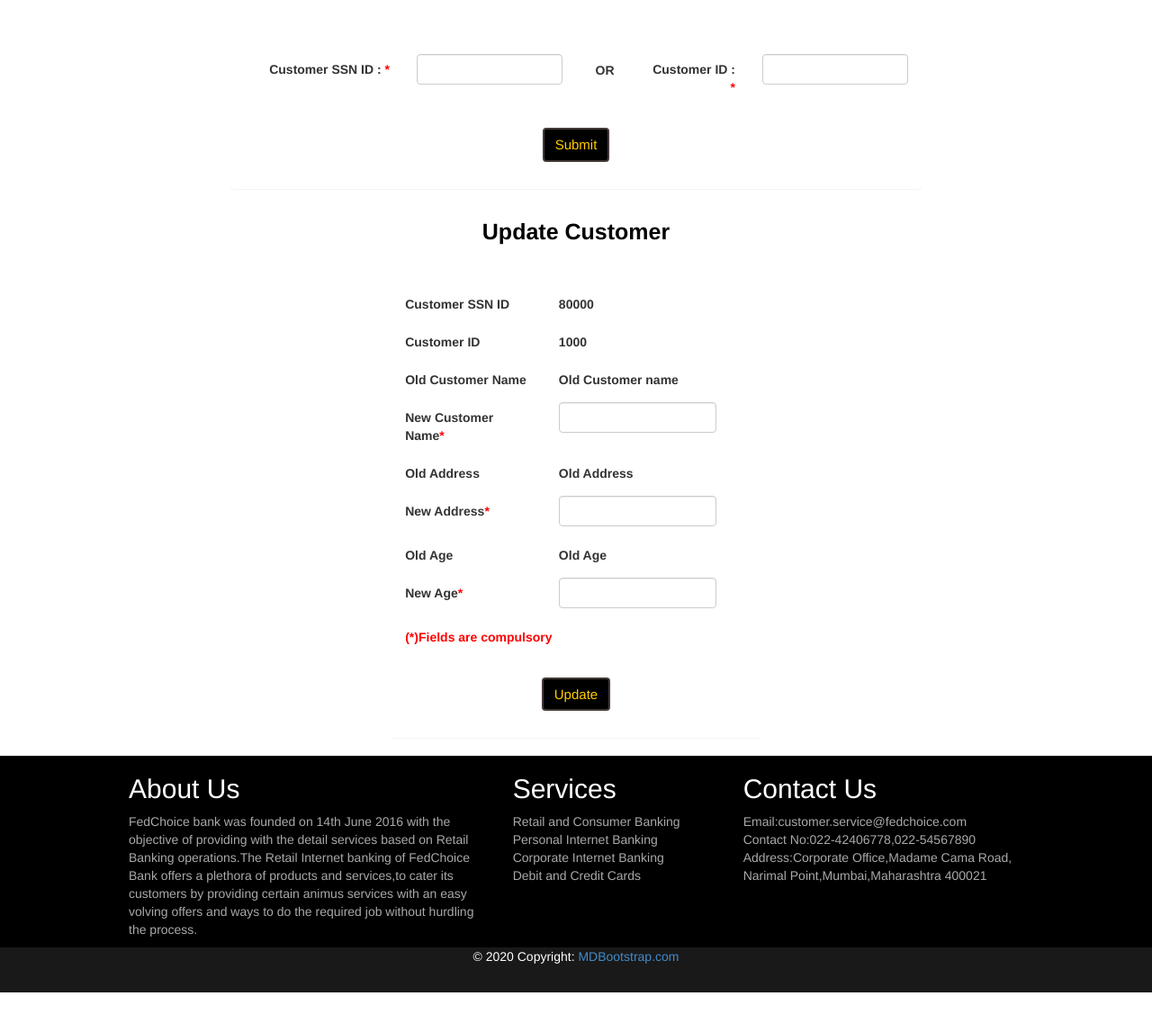
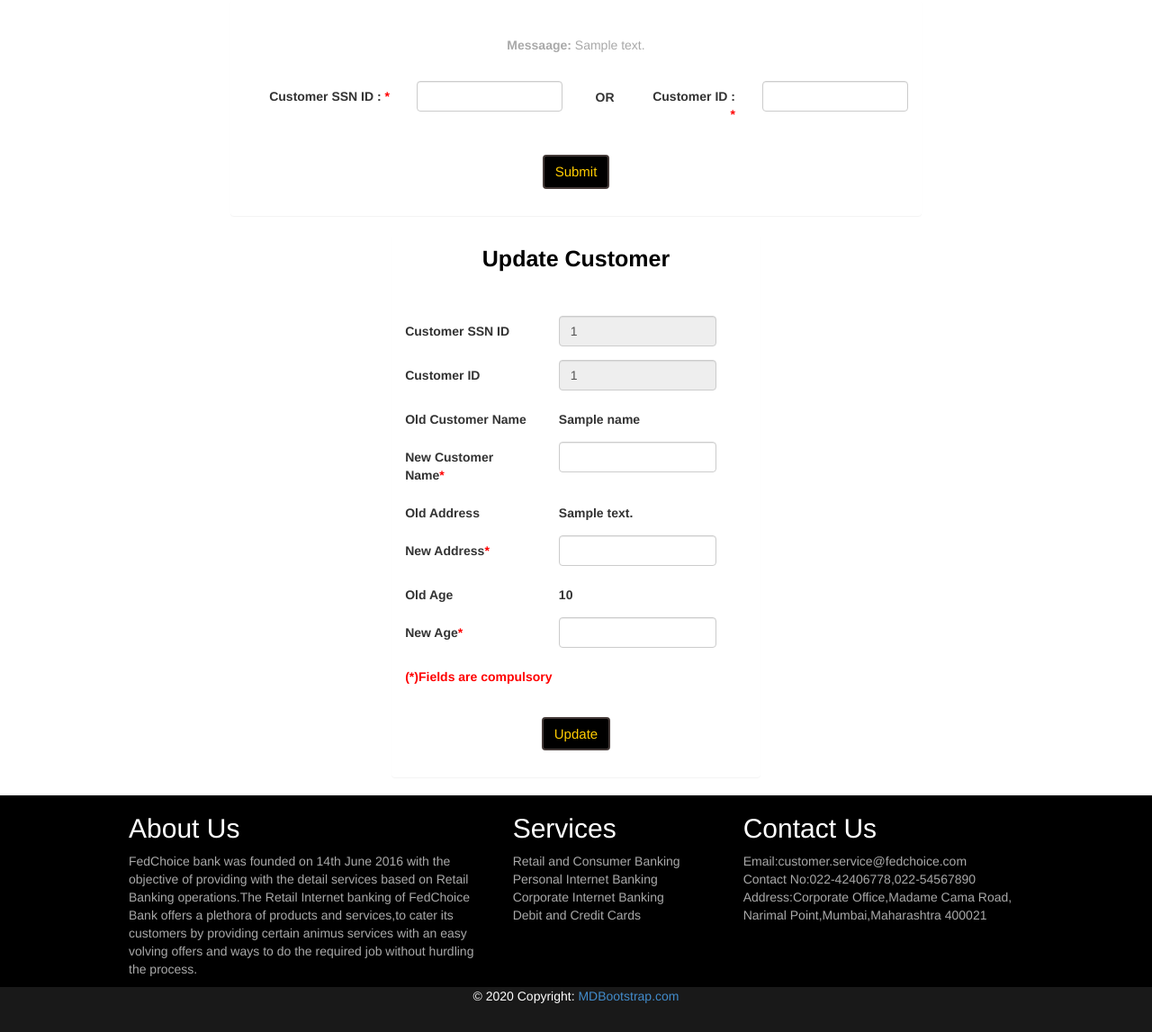
Before and after one commit to VSatej/Retail-Banking, a Flask app: template templates/updateCustomer.html in a window 1280 px wide. Shown: the part 113-1260 px from the top of the page at 90% size. Before the commit the page ends 1216 px from the top, so only its background shows below. Run offline with Flask 2, Linux system fonts and the light colour scheme; the template is opened without the code that fills it: most values are stand-ins (such as "Sample title", 1, 10 or a date in 2020); some libraries are stand-ins or nearby versions.

Commit message:
Update Customer complete!

```diff
--- a/app.py
+++ b/app.py
@@ -27,7 +27,7 @@ def login():
         password = request.form["password"]
         db = DBHandler()
         server_pass = db.get_password(login)
-        if len(server_pass) is not 0 and server_pass[0][0] == password:
+        if len(server_pass) != 0 and server_pass[0][0] == password:
             flash('Logged In Successfully')
             return render_template('client.html',name=login)
         else:
@@ -57,14 +57,45 @@ def deleteAccount():
 
 @app.route("/updateCustomer",methods=['POST','GET'])
 def updateCustomer():
+    error = None
     if request.method == 'POST':
-        new_name = request.form['']
-        new_age = request.form['']
-        new_address = request.form['']
-        #Bank.createAccount(new_name.new_age,new_address)
-        return redirect(request.url)
+        di = request.form.to_dict()
+        if "update_ssn_id" in di.keys():
+            SSN_ID = request.form["update_ssn_id"]
+            Customer_ID = request.form["update_acc_id"]
+            if not SSN_ID and not Customer_ID:
+                error = "Enter either Customer ID or SSN ID to fetch acount"
+                return render_template("updateCustomer.html",ssn_id="",cust_id="",name="",address="",age="", error=error)
+            elif SSN_ID:
+                db = DBHandler()
+                customer = db.get_customer_from_SSN_ID(SSN_ID)
+                if len(customer) == 0:
+                    error = "Invalid SSN ID"
+                    return render_template("updateCustomer.html",ssn_id="",cust_id="",name="",address="",age="", error=error)
+                else:
+                    return render_template("updateCustomer.html",ssn_id=SSN_ID,cust_id=customer[0][1],name=customer[0][2],address=customer[0][3],age=customer[0][4])
+            elif Customer_ID:
+                db = DBHandler()
+                customer = db.get_customer_from_Customer_ID(Customer_ID)
+                if len(customer) == 0:
+                    error = "Invalid Customer ID"
+                    return render_template("updateCustomer.html",ssn_id="",cust_id="",name="",address="",age="", error=error)
+                else:
+                    return render_template("updateCustomer.html",ssn_id=customer[0][0],cust_id=customer[0][1],name=customer[0][2],address=customer[0][3],age=customer[0][4])
+
+        elif "cust_new_name" in di.keys():
+            new_name = request.form['cust_new_name']
+            new_age = request.form['cust_new_age']
+            new_address = request.form['cust_new_address']
+            Customer_ID = request.form["cust_id"]
+            if new_name and new_age and new_address:
+                db = DBHandler()
+                db.update_customer_from_Customer_ID(Customer_ID, new_name, new_address, new_age)
+                return render_template("updateCustomer.html",ssn_id="",cust_id="",name="",address="",age="", error="", message="Updated Successfully!")
+
     #Bank.accountDetails()
     return render_template("updateCustomer.html",ssn_id="",cust_id="",name="",address="",age="")
+
 
 @app.route("/deleteCustomer",methods=['POST','GET'])
 def deleteCustomer():
--- a/templates/updateCustomer.html
+++ b/templates/updateCustomer.html
@@ -11,9 +11,16 @@
 <!--
     here error msg should be displayed if customer not found
 -->
+
 <div class="panel panel-default" style="border: 0px;width:60%;background:white;margin:auto;padding-top:2%">
         <div class="panel-body" style="border: 0px">
-            <form class="form-horizontal" style="padding: auto" name="data_fetch">
+        {% if error %}
+        <center><p class=error><strong>Error:</strong> {{ error }}<center>
+{% endif %}
+{% if message %}
+        <center><p class=error><strong>Messaage:</strong> {{ message }}<center>
+{% endif %}
+            <form class="form-horizontal" style="padding: auto" name="data_fetch" method="POST">
                 <br>
                  <div class="form-group required">
                     <label class="control-label col-md-3" style="text-align: right;">Customer SSN ID : </label>
@@ -49,7 +56,7 @@
     <!--
         User has to edit atleast one of the fields
         If user has not edited atleast one field proper message should be displayed
-    -->
+    -->{% if ssn_id %}
 
 <div class="panel panel-default" style="border: 0px;width:32%;background:white;margin:auto;">
         <div class="panel-heading" style="border: 0px;background-image:none;background:white;color:black;text-align: center;font-size: 25px"><b>Update Customer</b></div>
@@ -62,7 +69,7 @@
                             <!--
                                 This label should display the Customer SSN ID
                             -->
-                        <label class="control-label" name="cust_ssn_id" style="text-align: left;">80000</label>
+                        <input class="form-control" name="ssn_id" value={{ssn_id}} style=" box-sizing: border-box;" readonly>
                     </div>
                 </div>
                 <div class="form-group">
@@ -71,7 +78,7 @@
                             <!--
                                 This label should display the Customer ID
                             -->
-                        <label class="control-label" name="cust_id"  style="text-align: left;">1000</label>
+                        <input class="form-control" name="cust_id" value={{cust_id}} style=" box-sizing: border-box;" readonly>
 
                     </div>
                 </div>
@@ -81,25 +88,25 @@
                             <!--
                                 This label should display the Customer Old name
                             -->
-                        <label class="control-label" name="cust_old_name" style="text-align: left;">Old Customer name</label>
+                        <label class="control-label" name="cust_old_name" style="text-align: left;">{{name}}</label>
                     </div>
                 </div>
                 <div class="form-group required">
                     <label class="control-label col-md-5 " style="text-align: left;">New Customer Name</label>
                     <div class="col-md-6">
-                        <input type="text" class="form-control" name="cust_new_name" style=" box-sizing: border-box;" >
+                        <input type="text" class="form-control" name="cust_new_name" style=" box-sizing: border-box;" required>
                     </div>
                 </div>
                 <div class="form-group">
                     <label class="control-label col-md-5" style="text-align: left;">Old Address</label>
                     <div class="col-md-6">
-                        <label class="control-label" name="cust_old_address" style="text-align: left;">Old Address</label>
+                        <label class="control-label" name="cust_old_address" style="text-align: left;">{{address}}</label>
                     </div>
                 </div>
                 <div class="form-group required">
                     <label class="control-label col-md-5" style="text-align: left;">New Address</label>
                     <div class="col-md-6">
-                        <input type="text" class="form-control" name="cust_new_address" style=" box-sizing: border-box;" >
+                        <input type="text" class="form-control" name="cust_new_address" style=" box-sizing: border-box;" required>
                     </div>
                 </div>
                 <div class="form-group">
@@ -108,13 +115,13 @@
                             <!--
                                 This label should display the Customer Old name
                             -->
-                        <label class="control-label" name="cust_old_age" style="text-align: left;">Old Age</label>
+                        <label class="control-label" name="cust_old_age" style="text-align: left;">{{age}}</label>
                     </div>
                 </div>
                 <div class="form-group required">
                     <label class="control-label col-md-5" style="text-align: left;">New Age</label>
                     <div class="col-md-6">
-                        <input type="number" class="form-control" name="cust_new_age" style=" box-sizing: border-box;" >
+                        <input type="number" class="form-control" name="cust_new_age" style=" box-sizing: border-box;" required>
                     </div>
                 </div>
                 <div class="form-group">
@@ -130,5 +137,6 @@
         </div>
     </div>
     <br>
+    {% endif %}
 {% include "footer.html" %}
 {% endblock %}
```
